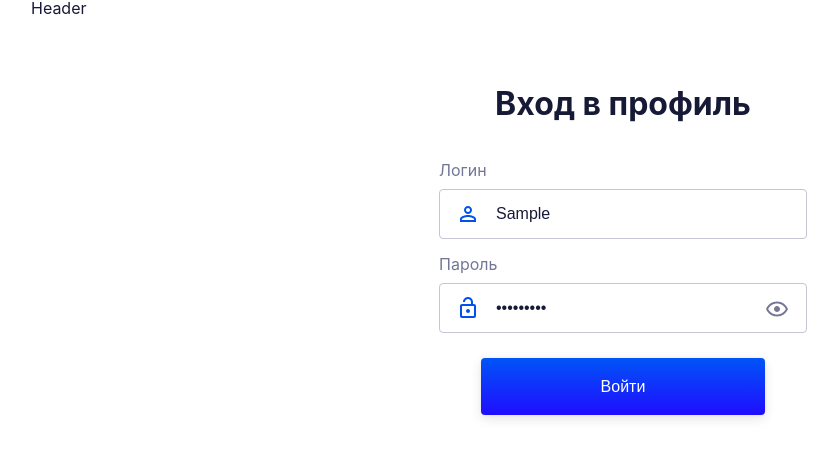
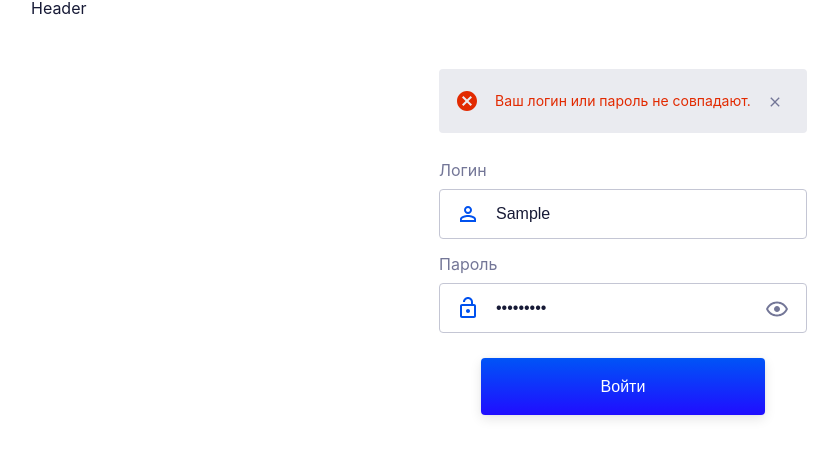
Before and after one commit to IamAndrey/kode_internship, a React (Create React App) app: page /login in a window 1280 px wide. Both pictures are taken after typing "Sample", "Sample123" into the empty fields and a click on the button "Войти". Shown: the top 458 px of the page, without its empty margins (17-855 px from the left). Built offline with nearby package versions, Linux system fonts and the light colour scheme.

Commit message:
Added ValidError component, modify Login, fix mistake in reducers

```diff
--- a/src/components/Login/Login.js
+++ b/src/components/Login/Login.js
@@ -1,30 +1,40 @@
-import React, {useState, useEffect} from "react";
+import React, {useState, useEffect, Fragment} from "react";
 import {withRouter} from "react-router-dom";
 import {useSelector, useDispatch} from "react-redux";
 import {login as entry} from "../../redux/actions/authActions";
+import {setError, clearError} from "../../redux/actions/errorActions";
 import './login.scss'
-import lookPass from '../../assets/svg/look-pass.svg'
+import look from '../../assets/svg/look-pass.svg'
+import {lookPass} from "../../tools/lookPass";
 import Spinner from "../Loader/Spinner/Spinner";
+import ValidError from "../Modals/ValidError/ValidError";
 
 const Login = ({history}) => {
 
     const _USER_LOGIN = 'test';
     const _USER_PASSWORD = '123456';
+    const _ERROR_MESSAGE = 'Ваш логин или пароль не совпадают.'
 
     const [login, setLogin] = useState('')
     const [password, setPassword] = useState('')
 
-    const {authenticated, loading} = useSelector(({auth: {authenticated}, ui: {loading}}) => ({authenticated, loading}))
+    const {authenticated, loading, error} = useSelector(
+        ({auth: {authenticated}, ui: {loading}, error: {error}}) =>
+            ({authenticated, loading, error})
+    )
     const dispatch = useDispatch()
 
     const handleLogin = (event) => {
         event.preventDefault()
         if (_USER_LOGIN === login && _USER_PASSWORD === password) {
             entry()(dispatch)
+        } else {
+            setError(_ERROR_MESSAGE)(dispatch)
         }
     }
 
     return (
+        <Fragment>
             <div className="login-page container-login">
                 <h2>Вход в профиль</h2>
                 <div className="input-item">
@@ -48,10 +58,9 @@ const Login = ({history}) => {
                                        name="password" placeholder="Введите пароль"
                                        type="password" required minLength={6}/>
 
-                            <button onClick={() => {
-                            }} type="button" className="look-pass"
+                                <button onClick={lookPass} type="button" className="look-pass"
                                         data-for="look-pass" data-delay-show="200" data-tip="Показать пароль">
-                                <img src={lookPass} alt='icon'/>
+                                    <img src={look} alt='icon'/>
                                 </button>
                             </div>
                         </div>
@@ -62,6 +71,8 @@ const Login = ({history}) => {
                 </div>
             </div>
 
+            {error.message ? <ValidError clear={() => clearError()(dispatch)} errorMessage={error.message}/> : null}
+        </Fragment>
     )
 }
 
--- /dev/null
+++ b/src/components/Modals/ValidError/ValidError.js
@@ -0,0 +1,31 @@
+import React, {useEffect} from 'react';
+import closeSVG from '../../../assets/svg/close.svg'
+import errorSVG from '../../../assets/svg/error.svg'
+import './style.scss'
+
+const ValidError = ({clear, errorMessage}) => {
+
+    useEffect(() => {
+        setTimeout(() => {
+            if (clear) clear()
+        }, 3000)
+    })
+
+    return (
+        <React.Fragment>
+            <div className="valid-errors-modal-wrapper">
+                <div className="valid-errors-modal">
+                    <div className="icon">
+                        <img src={errorSVG} alt='error'/>
+                    </div>
+                    <span className="text-error">{errorMessage}</span>
+                    <button onClick={() => {if (clear) clear()}}>
+                        <img src={closeSVG} alt='close'/>
+                    </button>
+                </div>
+            </div>
+        </React.Fragment>
+    )
+}
+
+export default ValidError
--- /dev/null
+++ b/src/components/Modals/ValidError/style.scss
@@ -0,0 +1,57 @@
+@import "src/sass/variables";
+
+.valid-errors-modal-wrapper {
+    width: 100%;
+    min-height: 53px;
+    position: fixed;
+    display: flex;
+    justify-content: center;
+    z-index: 15;
+    left: 0;
+    right: 0;
+    top: 74px;
+}
+
+.valid-errors-modal {
+    display: inline-flex;
+    justify-content: center;
+    align-self: center;
+    position: fixed;
+    max-width: 600px;
+    z-index: 15;
+    background: $gray-100;
+    min-height: 53px;
+    padding: 15px 16px;
+    box-sizing: border-box;
+    border-radius: 4px;
+
+    .icon {
+        display: flex;
+        align-self: center;
+        margin-right: $margin-2;
+    }
+
+    span {
+        display: flex;
+        align-self: center;
+        font-size: $p3;
+        line-height: 21px;
+        color: $orange;
+        text-align: center;
+    }
+
+    button {
+        display: flex;
+        margin-left: $margin-2;
+
+        img {
+            margin-top: 10px;
+        }
+    }
+}
+
+@media screen and (max-width: 700px) {
+    .valid-errors-modal {
+        max-width: 90%;
+    }
+}
--- /dev/null
+++ b/src/redux/actions/errorActions.js
@@ -0,0 +1,13 @@
+import {CLEAR_ERROR, LOADING_START, LOADING_STOP, SET_ERROR} from "../types";
+
+export const setError = (message) => dispatch => {
+    dispatch({type: LOADING_START})
+    setTimeout(() => {
+        dispatch({type: SET_ERROR, payload: message})
+        dispatch({type: LOADING_STOP})
+    }, 2000)
+}
+
+export const clearError = () => dispatch => {
+    dispatch({type: CLEAR_ERROR})
+}
--- a/src/redux/reducers/authReducer.js
+++ b/src/redux/reducers/authReducer.js
@@ -16,6 +16,6 @@ export default function (state = initialState, action) {
                 authenticated: false
             }
         default:
-            return initialState
+            return state
     }
 }
--- a/src/redux/reducers/errorReducer.js
+++ b/src/redux/reducers/errorReducer.js
@@ -1,12 +1,24 @@
+import {CLEAR_ERROR, SET_ERROR} from "../types";
 
 const initialState = {
-    error: {}
+    error: {
+        message: null
+    }
 }
 
 export default function (state = initialState, action) {
     switch (action.type) {
-
+        case SET_ERROR:
+            return {
+                ...state,
+                error: {
+                    ...state.error,
+                    message: action.payload
+                }
+            }
+        case CLEAR_ERROR:
+            return initialState
         default:
-            return initialState
+            return state
     }
 }
--- a/src/redux/reducers/uiReducer.js
+++ b/src/redux/reducers/uiReducer.js
@@ -17,6 +17,6 @@ export default function (state = initialState, action) {
                 loading: false
             }
         default:
-            return initialState
+            return state
     }
 }
--- a/src/redux/types.js
+++ b/src/redux/types.js
@@ -5,3 +5,7 @@ export const LOGOUT = 'LOGOUT'
 // ui
 export const LOADING_START = 'LOADING_START'
 export const LOADING_STOP = 'LOADING_STOP'
+
+// error
+export const SET_ERROR = 'SET_ERROR'
+export const CLEAR_ERROR = 'CLEAR_ERROR'
--- /dev/null
+++ b/src/tools/lookPass.js
@@ -0,0 +1,17 @@
+export const lookPass = (event) => {
+    const buttonElement = event.currentTarget;
+    const divElement = buttonElement.parentElement;
+    const inputElement = divElement.querySelector("input");
+
+    if(inputElement.type === "password") {
+        inputElement.type = "text";
+
+        buttonElement.classList.add('is-active');
+        buttonElement.setAttribute("data-tip", "Скрыть пароль");
+    } else {
+        inputElement.type = "password";
+
+        buttonElement.classList.remove('is-active');
+        buttonElement.setAttribute("data-tip", "Показать пароль");
+    }
+};
```
Also changed, not shown: src/assets/svg/account.svg, src/assets/svg/close.svg (added). Lines whose indentation alone changed are shown as unchanged.
